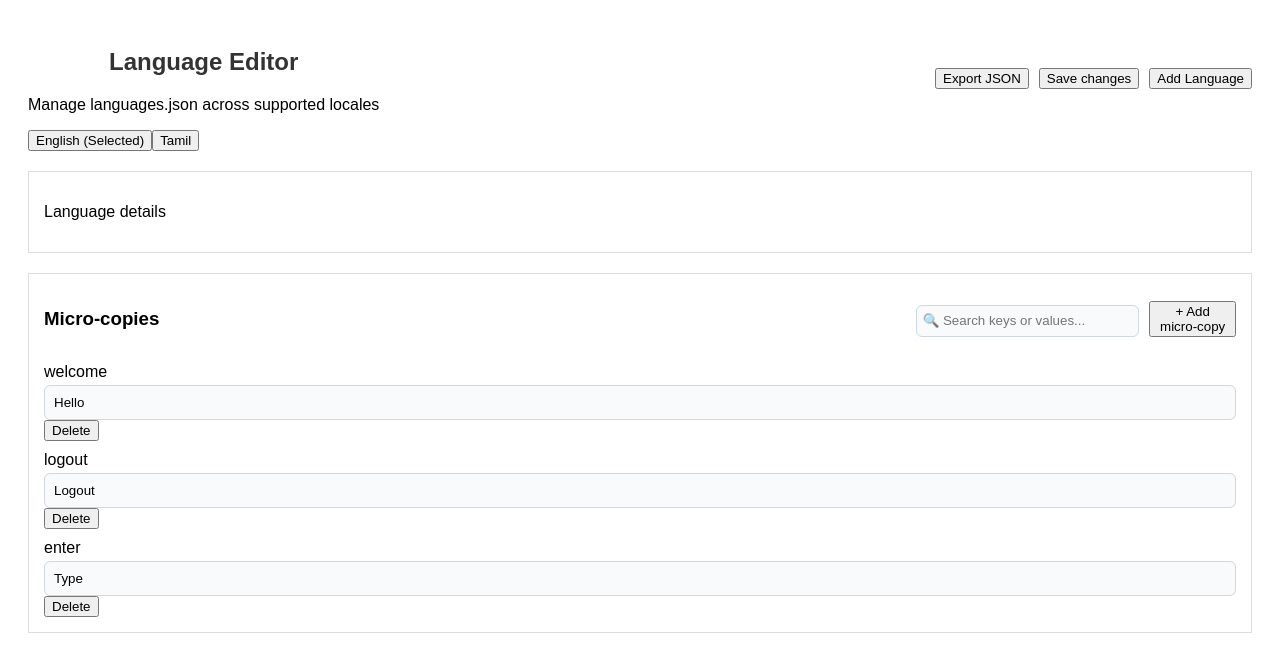
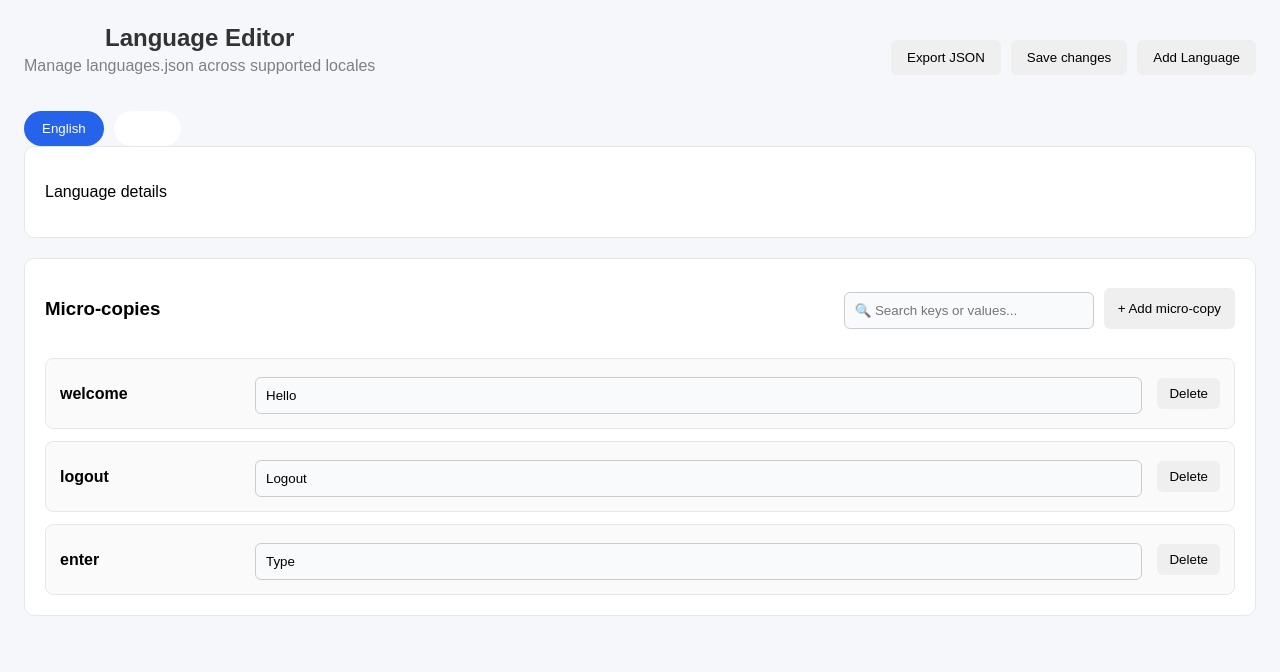
Before and after one commit to Karthiksherlock/sample_react1, a React (Vite) app: page /language in a window 1280 px wide. Shown: the top 672 px of the page. Built offline with nearby package versions, Linux system fonts and the light colour scheme.

Commit message:
add explicit types for language state

```diff
--- a/src/LanguagePage.css
+++ b/src/LanguagePage.css
@@ -1,27 +1,61 @@
-.page {
-  padding: 20px;
+body {
+  margin: 0;
+  background-color: #f5f7fb;
   font-family: Arial, sans-serif;
 }
 
-.main {
-  margin-top: 20px;
+.page {
+  padding: 24px;
 }
 
-.languagebox {
-  border: 1px solid #ddd;
-  padding: 15px;
+.header {
+  display: flex;
+  justify-content: space-between;
+  align-items: center;
   margin-bottom: 20px;
 }
 
+.header h2 {
+  margin: 0;
+  font-size: 24px;
+}
+
+.header p {
+  margin-top: 5px;
+  color: gray;
+}
+
+.headeractions {
+  display: flex;
+  gap: 10px;
+}
+
+.headeractions button {
+  padding: 10px 16px;
+  border: none;
+  border-radius: 6px;
+  cursor: pointer;
+}
+
+.main {
+  display: flex;
+  flex-direction: column;
+  gap: 20px;
+}
+
+.languagebox,
 .microcopybox {
-  border: 1px solid #ddd;
-  padding: 15px;
+  background: white;
+  border-radius: 10px;
+  padding: 20px;
+  border: 1px solid #e5e7eb;
 }
 
 .microcopyheader {
   display: flex;
   justify-content: space-between;
   align-items: center;
+  margin-bottom: 20px;
 }
 
 .microcopyactions {
@@ -30,23 +64,64 @@
 }
 
 .microcopyactions input {
-  padding: 6px;
+  padding: 10px;
+  border-radius: 6px;
+  border: 1px solid #ccc;
+  width: 250px;
+}
+
+.microcopyactions button {
+  padding: 10px 14px;
+  border: none;
+  border-radius: 6px;
+  cursor: pointer;
 }
 
 .list {
-  margin-top: 15px;
   display: flex;
   flex-direction: column;
-  gap: 10px;
+  gap: 12px;
 }
 
-.header {
-  display: flex;
-  justify-content: space-between;
-  align-items: center;
+.tab,
+.active-tab {
+  padding: 10px 18px;
+  border: none;
+  border-radius: 20px;
+  margin-right: 10px;
+  cursor: pointer;
+  background-color: #2563eb;
+  color: white;
 }
 
-.headeractions {
+.tab {
+  background-color: white;
+}
+.micro-item {
   display: flex;
-  gap: 10px;
+  align-items: center;
+  gap: 15px;
+  border: 1px solid #e5e7eb;
+  padding: 14px;
+  border-radius: 8px;
+  background: #fafafa;
 }
+
+.micro-key {
+  width: 180px;
+  font-weight: 600;
+}
+
+.micro-input {
+  flex: 1;
+  padding: 10px;
+  border-radius: 6px;
+  border: 1px solid #ccc;
+}
+
+.deletebtn {
+  padding: 8px 12px;
+  border: none;
+  border-radius: 6px;
+  cursor: pointer;
+}
--- a/src/components/language/MicroCopyItem.tsx
+++ b/src/components/language/MicroCopyItem.tsx
@@ -1,5 +1,12 @@
+type KeyItem = {
+  key: string;
+  values: {
+    [language: string]: string;
+  };
+};
+
 type Props = {
-  item: any;
+  item: KeyItem;
   selectedLanguage: string;
   onChange: (key: string, value: string) => void;
   onDelete: (key: string) => void;
@@ -12,17 +19,16 @@ function MicroCopyItem({
   onDelete,
 }: Props) {
   return (
-    <div>
-      <div>{item.key}</div>
+    <div className="micro-item">
+      <div className="micro-key">{item.key}</div>
 
       <input
+        className="micro-input"
         value={item.values[selectedLanguage] || ""}
-        onChange={(e) =>
-          onChange(item.key, e.target.value)
-        }
+        onChange={(e) => onChange(item.key, e.target.value)}
       />
 
-      <button onClick={() => onDelete(item.key)}>
+      <button className="deletebtn" onClick={() => onDelete(item.key)}>
         Delete
       </button>
     </div>
--- a/src/components/language/Tabs.tsx
+++ b/src/components/language/Tabs.tsx
@@ -10,9 +10,10 @@ function Tabs({ languages, selectedLanguage, onSelect }: Props) {
       {languages.map((lang) => (
         <button
           key={lang}
+          className={selectedLanguage === lang ? "active-tab" : "tab"}
           onClick={() => onSelect(lang)}
         >
-          {lang} {selectedLanguage === lang ? "(Selected)" : ""}
+          {lang}
         </button>
       ))}
     </div>
--- a/src/pages/LanguagePage.tsx
+++ b/src/pages/LanguagePage.tsx
@@ -5,10 +5,18 @@ import MicroCopyItem from "../components/language/MicroCopyItem";
 import AddLanguageModal from "../components/language/AddLanguageModal";
 import AddMicroCopyModal from "../components/language/AddMicroCopyModal";
 import "../LanguagePage.css";
+
+type KeyItem = {
+  key: string;
+  values: {
+    [language: string]: string;
+  };
+};
+
 function LanguagePage() {
   const [languages, setLanguages] = useState<string[]>([]);
   const [selectedLanguage, setSelectedLanguage] = useState("");
-  const [keys, setKeys] = useState<any[]>([]);
+  const [keys, setKeys] = useState<KeyItem[]>([]);
   const [search, setSearch] = useState("");
 
   const [showLanguageModal, setShowLanguageModal] = useState(false);
@@ -19,6 +27,7 @@ function LanguagePage() {
       .then((res) => res.json())
       .then((data) => {
         const langs = Object.keys(data);
+
         setLanguages(langs);
         setSelectedLanguage(langs[0]);
 
@@ -31,13 +40,16 @@ function LanguagePage() {
         });
 
         const formatted = Array.from(allKeys).map((key) => {
-          const values: any = {};
+          const values: Record<string, string> = {};
 
           langs.forEach((lang) => {
             values[lang] = data[lang][key] || "";
           });
 
-          return { key, values };
+          return {
+            key,
+            values,
+          };
         });
 
         setKeys(formatted);
@@ -62,9 +74,13 @@ function LanguagePage() {
 
   const handleAddKey = (newKey: string) => {
     const exists = keys.some((k) => k.key === newKey);
+
     if (exists) return;
 
-    const newItem: any = { key: newKey, values: {} };
+    const newItem: KeyItem = {
+      key: newKey,
+      values: {},
+    };
 
     languages.forEach((lang) => {
       newItem.values[lang] = "";
@@ -79,6 +95,7 @@ function LanguagePage() {
 
   const handleAddLanguage = (newLang: string) => {
     const exists = languages.includes(newLang);
+
     if (exists) return;
 
     setLanguages((prev) => [...prev, newLang]);
@@ -95,7 +112,7 @@ function LanguagePage() {
   };
 
   const convertToApiFormat = () => {
-    const result: any = {};
+    const result: Record<string, Record<string, string>> = {};
 
     languages.forEach((lang) => {
       result[lang] = {};
@@ -121,6 +138,7 @@ function LanguagePage() {
       const data = payload;
 
       const langs = Object.keys(data);
+
       setLanguages(langs);
       setSelectedLanguage(langs[0]);
 
@@ -133,13 +151,16 @@ function LanguagePage() {
       });
 
       const formatted = Array.from(allKeys).map((key) => {
-        const values: any = {};
+        const values: Record<string, string> = {};
 
         langs.forEach((lang) => {
           values[lang] = data[lang][key] || "";
         });
 
-        return { key, values };
+        return {
+          key,
+          values,
+        };
       });
 
       setKeys(formatted);
@@ -148,6 +169,7 @@ function LanguagePage() {
 
   const handleExport = () => {
     const data = convertToApiFormat();
+
     const blob = new Blob([JSON.stringify(data, null, 2)], {
       type: "application/json",
     });
@@ -155,6 +177,7 @@ function LanguagePage() {
     const url = URL.createObjectURL(blob);
 
     const a = document.createElement("a");
+
     a.href = url;
     a.download = "languages.json";
     a.click();
@@ -164,6 +187,7 @@ function LanguagePage() {
 
   const filteredKeys = keys.filter((item) => {
     const value = item.values[selectedLanguage] || "";
+
     return (
       item.key.toLowerCase().includes(search.toLowerCase()) ||
       value.toLowerCase().includes(search.toLowerCase())
@@ -235,4 +259,5 @@ function LanguagePage() {
     </div>
   );
 }
+
 export default LanguagePage;
```
